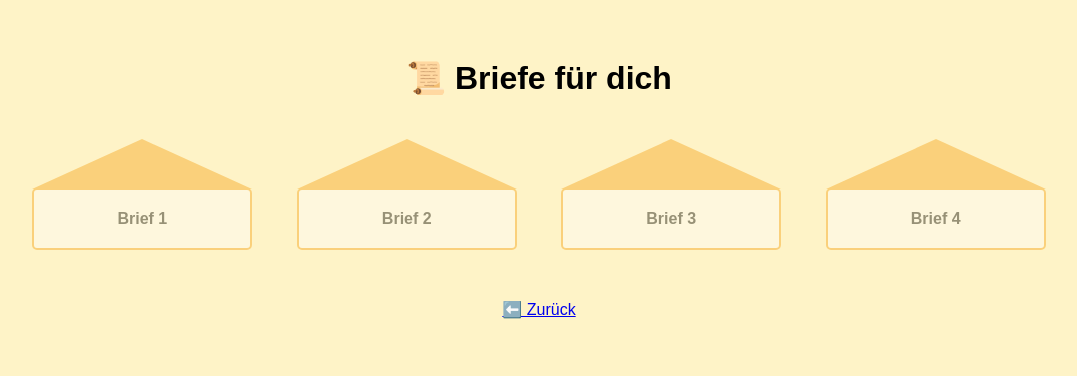
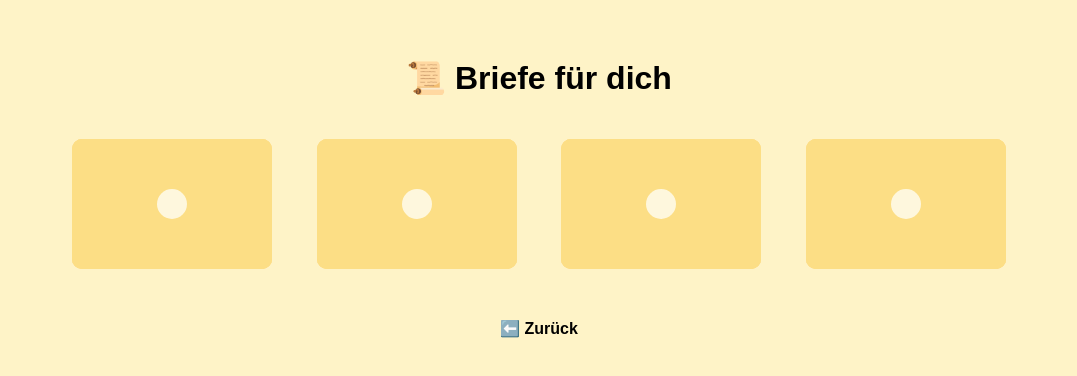
Before and after one commit to aidastarhope-collab/legendary-disco, a plain HTML site: page letters.html in a window 1280 px wide. Shown: the whole page, without its empty margins (101-1178 px from the left). Drawn offline with Linux system fonts and the light colour scheme.

Commit message:
Update letters.html

```diff
--- a/letters.html
+++ b/letters.html
@@ -4,70 +4,174 @@
 <meta charset="UTF-8">
 <title>Briefe 💌</title>
 <style>
-body { font-family: Arial, sans-serif; background:#fef3c7; text-align:center; padding:30px; }
-.letter { display:inline-block; width:220px; margin:20px; cursor:pointer; }
-.envelope { position:relative; width:100%; }
+body {
+  font-family: Arial, sans-serif;
+  background: #fef3c7;
+  text-align: center;
+  padding: 30px;
+}
+
+.letter {
+  display: inline-block;
+  margin: 20px;
+  cursor: pointer;
+  position: relative;
+}
+
+.envelope {
+  position: relative;
+  width: 200px;
+  height: 130px;
+  background: #f59e0b;
+  border-radius: 10px;
+  overflow: hidden;
+  transition: transform 0.5s ease;
+}
+
 .flap {
-  width:0; height:0;
-  border-left:110px solid transparent;
-  border-right:110px solid transparent;
-  border-bottom:50px solid #f59e0b;
-  margin-bottom:-1px;
+  position: absolute;
+  background: #fbbf24;
+  transition: transform 0.5s ease;
 }
-.body {
-  background:#fff;
-  border:2px solid #f59e0b;
-  border-radius:5px;
-  padding:20px;
-  text-align:center;
-  font-weight:bold;
+
+.flap.top {
+  top: 0;
+  left: 0;
+  width: 100%;
+  height: 50%;
+  transform-origin: top;
 }
+
+.flap.bottom {
+  bottom: 0;
+  left: 0;
+  width: 100%;
+  height: 50%;
+  transform-origin: bottom;
+}
+
+.flap.left {
+  top: 0;
+  left: 0;
+  width: 50%;
+  height: 100%;
+  transform-origin: left;
+}
+
+.flap.right {
+  top: 0;
+  right: 0;
+  width: 50%;
+  height: 100%;
+  transform-origin: right;
+}
+
+.seal {
+  position: absolute;
+  top: 50%;
+  left: 50%;
+  width: 30px;
+  height: 30px;
+  background: #fff;
+  border-radius: 50%;
+  transform: translate(-50%, -50%);
+  z-index: 2;
+}
+
 .content {
-  display:none;
-  background:#fef3c7;
-  padding:10px;
-  margin-top:-5px;
-  border-radius:5px;
-  border:2px solid #f59e0b;
-  text-align:left;
+  display: none;
+  position: absolute;
+  top: 0;
+  left: 0;
+  width: 100%;
+  height: 100%;
+  background: #fef3c7;
+  border-radius: 10px;
+  padding: 10px;
+  box-sizing: border-box;
+  text-align: left;
+  font-size: 16px;
+  color: #333;
+  z-index: 1;
 }
-.letter.open .content { display:block; }
-a { display:block; margin-top:30px; }
+
+.letter.open .envelope {
+  transform: rotateX(180deg);
+}
+
+.letter.open .flap.top {
+  transform: rotateX(180deg);
+}
+
+.letter.open .flap.bottom {
+  transform: rotateX(180deg);
+}
+
+.letter.open .flap.left {
+  transform: rotateY(180deg);
+}
+
+.letter.open .flap.right {
+  transform: rotateY(180deg);
+}
+
+.letter.open .content {
+  display: block;
+}
+
+a { display:block; margin-top:30px; font-weight:bold; color:#000; text-decoration:none; }
+a:hover { text-decoration:underline; }
 </style>
 </head>
 <body>
 <h1>📜 Briefe für dich</h1>
 
+<!-- Brief 1 -->
 <div class="letter">
   <div class="envelope">
-    <div class="flap"></div>
-    <div class="body">Brief 1</div>
-    <div class="content">💜 Du bist der Beste!</div>
+    <div class="flap top"></div>
+    <div class="flap bottom"></div>
+    <div class="flap left"></div>
+    <div class="flap right"></div>
+    <div class="seal"></div>
   </div>
+  <div class="content">💜 Du bist der Beste!</div>
 </div>
 
+<!-- Brief 2 -->
 <div class="letter">
   <div class="envelope">
-    <div class="flap"></div>
-    <div class="body">Brief 2</div>
-    <div class="content">😂 Danke für all unsere Memes!</div>
+    <div class="flap top"></div>
+    <div class="flap bottom"></div>
+    <div class="flap left"></div>
+    <div class="flap right"></div>
+    <div class="seal"></div>
   </div>
+  <div class="content">😂 Danke für all unsere Memes!</div>
 </div>
 
+<!-- Brief 3 -->
 <div class="letter">
   <div class="envelope">
-    <div class="flap"></div>
-    <div class="body">Brief 3</div>
-    <div class="content">🫶 Ohne dich wäre vieles halb so lustig.</div>
+    <div class="flap top"></div>
+    <div class="flap bottom"></div>
+    <div class="flap left"></div>
+    <div class="flap right"></div>
+    <div class="seal"></div>
   </div>
+  <div class="content">🫶 Ohne dich wäre vieles halb so lustig.</div>
 </div>
 
+<!-- Brief 4 -->
 <div class="letter">
   <div class="envelope">
-    <div class="flap"></div>
-    <div class="body">Brief 4</div>
-    <div class="content">⭐ Du machst jeden Tag besser!</div>
+    <div class="flap top"></div>
+    <div class="flap bottom"></div>
+    <div class="flap left"></div>
+    <div class="flap right"></div>
+    <div class="seal"></div>
   </div>
+  <div class="content">⭐ Du machst jeden Tag besser!</div>
 </div>
 
 <a href="index.html">⬅️ Zurück</a>
```
